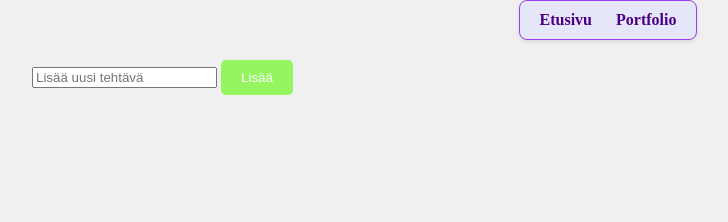
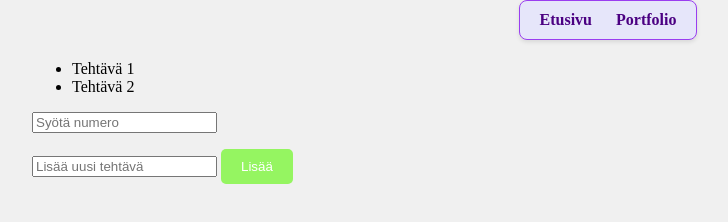
Before and after one commit to Flafiee/kurssiprojekti, a plain HTML site: page portfolio/Tehtävälista.html in a window 1280 px wide. Shown: the whole page, without its empty margins (32-760 px from the left). Drawn offline with Linux system fonts and the light colour scheme.

Commit message:
teht lista + js +

```diff
--- a/portfolio/Tehtävälista.html
+++ b/portfolio/Tehtävälista.html
@@ -17,6 +17,9 @@
             <a href="portfoliosivu.html" style="margin: 0 10px; text-decoration: none; color: #4b0082; font-weight: bold;">Portfolio</a>
         </nav>
     </div>
+    <ul id="tehtava2"></ul>
+    <input type="text" inputmode="numeric" id="tehtavaInput2" placeholder="Syötä numero">
+
     <ul id="tehtava"></ul>
     <input type="text" id="tehtavaInput" placeholder="Lisää uusi tehtävä">
     <button id="lisaa" onclick="lisaa()">Lisää</button>
--- a/portfolio/Tehtävälista.js
+++ b/portfolio/Tehtävälista.js
@@ -15,10 +15,14 @@ function paivitaLista() {
 function lisaa(){
     onclick="lisaa()"
     const uusiTehtava = document.getElementById("tehtavaInput").value;
-    if (uusiTehtava) {
-        lista.push(uusiTehtava);
+    const maara = parseInt(document.getElementById("tehtavaInput2").value, 10);
+    if (uusiTehtava.trim() !== "" && !isNaN(maara) && maara > 0) {
+        for (let i = 0; i < maara; i++) {
+            lista.push(uusiTehtava);
+        }
         paivitaLista();
         document.getElementById("tehtavaInput").value = "";
+        document.getElementById("tehtavaInput2").value = "";
     }
-
 }
+document.addEventListener("DOMContentLoaded",paivitaLista)
```
